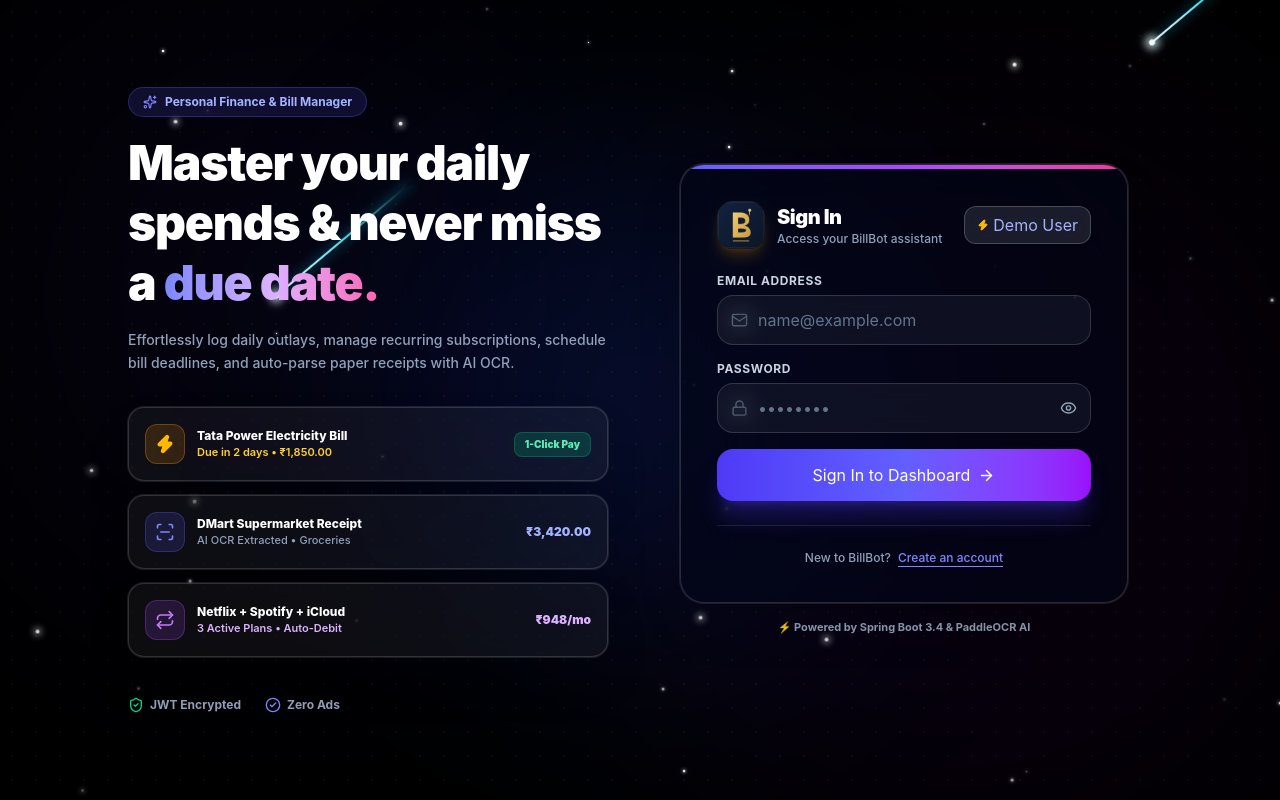
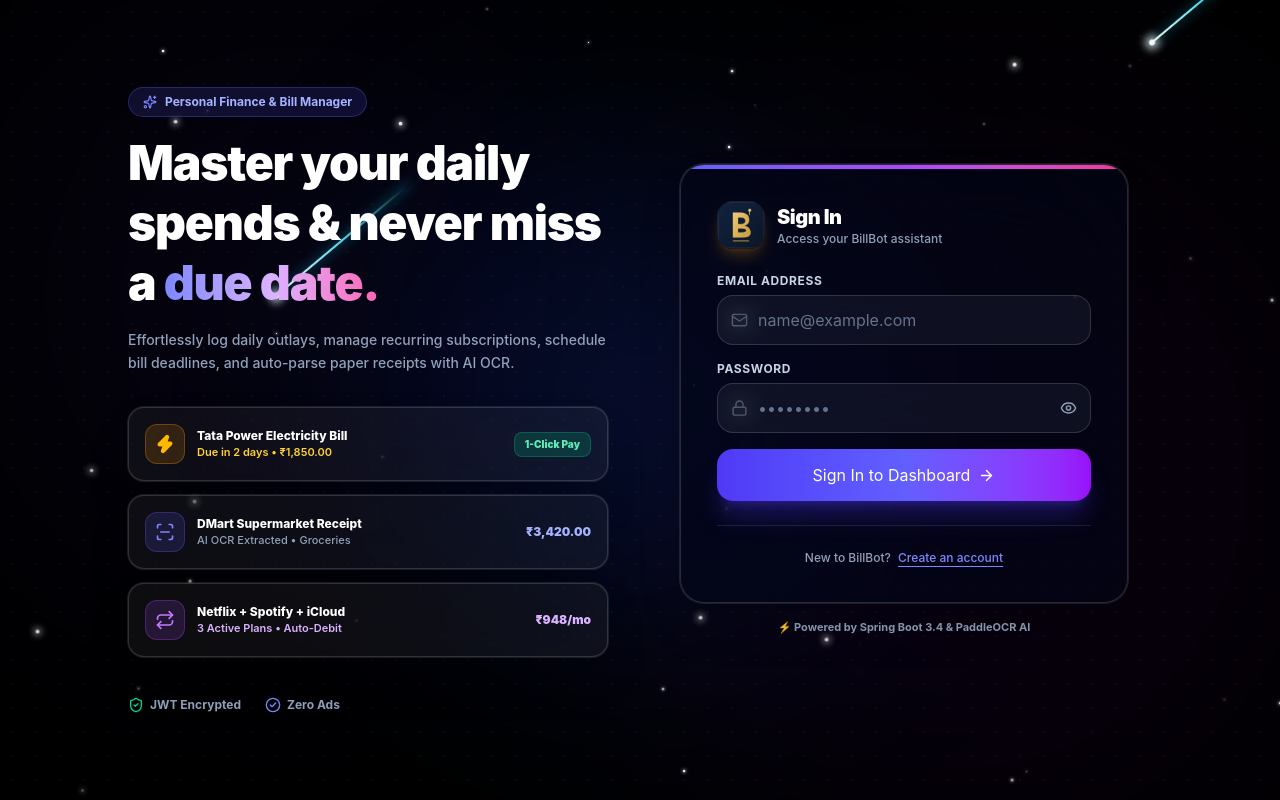
Before and after one commit to Sarveshx7/BillBot, a React (Vite) app in the folder billbot-frontend/: page / in a window 1280 px wide. Built offline with nearby package versions, Linux system fonts and the light colour scheme; no server answers.

Commit message:
Remove demo user quick login pill and handler from LoginPage

```diff
--- a/billbot-frontend/src/pages/auth/LoginPage.tsx
+++ b/billbot-frontend/src/pages/auth/LoginPage.tsx
@@ -77,19 +77,6 @@ export const LoginPage: React.FC<LoginPageProps> = ({ onNavigateRegister, onSucc
     } catch (err: any) {
       console.error("Login error", err);
       setError(err.response?.data?.message || "Invalid email or password. Please try again.");
-    } finally {
-      setLoading(false);
-    }
-  };
-
-  const handleDemoLogin = async () => {
-    setError("");
-    try {
-      setLoading(true);
-      await login("demo@billbot.app", "password123");
-      onSuccess();
-    } catch (err: any) {
-      setError(err.response?.data?.message || "Demo login failed.");
     } finally {
       setLoading(false);
     }
@@ -227,8 +214,7 @@ export const LoginPage: React.FC<LoginPageProps> = ({ onNavigateRegister, onSucc
             {/* Top Shimmer Accent */}
             <div className="absolute top-0 left-0 right-0 h-1 bg-gradient-to-r from-indigo-500 via-purple-500 to-pink-500" />
 
-            <div className="flex items-center justify-between mb-6">
-              <div className="flex items-center gap-3">
+            <div className="flex items-center gap-3 mb-6">
               <img
                 src="/logo.png"
                 alt="BillBot Logo"
@@ -238,18 +224,6 @@ export const LoginPage: React.FC<LoginPageProps> = ({ onNavigateRegister, onSucc
                 <h2 className="text-xl font-black text-white tracking-tight">Sign In</h2>
                 <p className="text-xs text-slate-400 font-medium">Access your BillBot assistant</p>
               </div>
-              </div>
-
-              {/* Demo Account Quick Pill */}
-              <button
-                type="button"
-                onClick={handleDemoLogin}
-                className="text-[11px] font-black px-3 py-1.5 rounded-xl bg-white/10 hover:bg-white/20 text-indigo-300 border border-white/20 backdrop-blur-md transition-all hover:scale-105 active:scale-95 cursor-pointer flex items-center gap-1 shadow-xs"
-                title="Instant login with demo account"
-              >
-                <Zap size={12} className="text-amber-400 fill-amber-400" />
-                <span>Demo User</span>
-              </button>
             </div>
 
             {error && (
```
Lines whose indentation alone changed are shown as unchanged.
